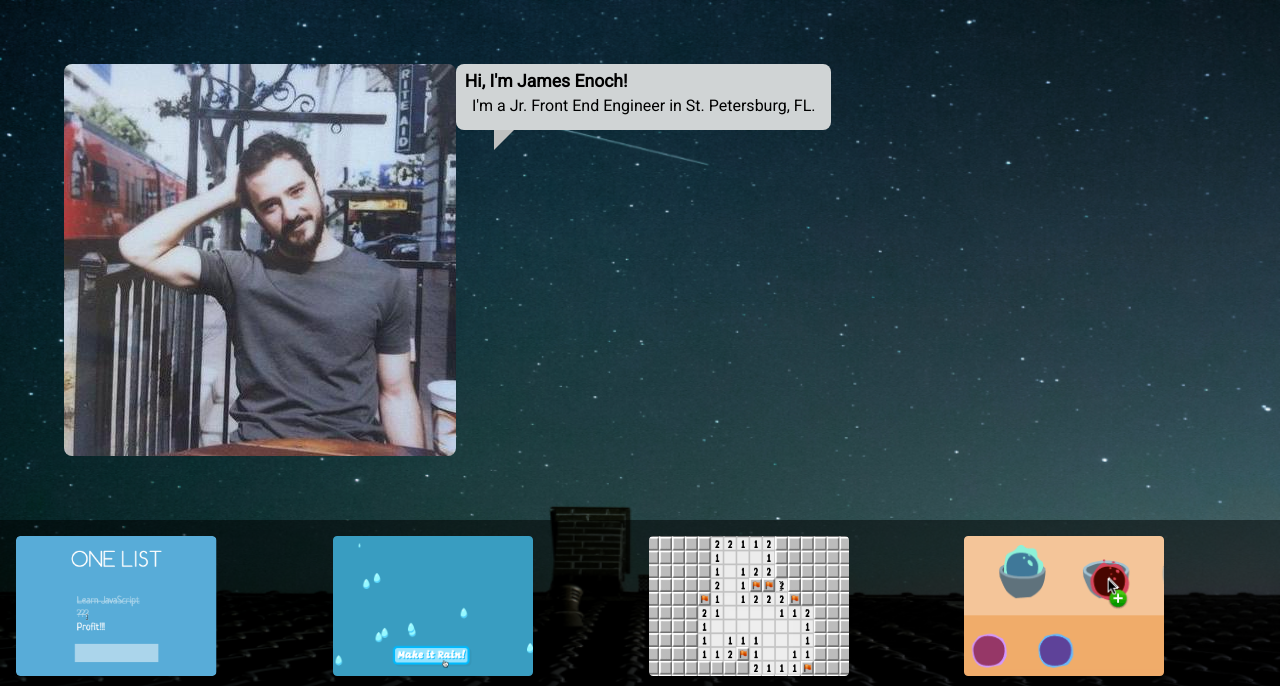
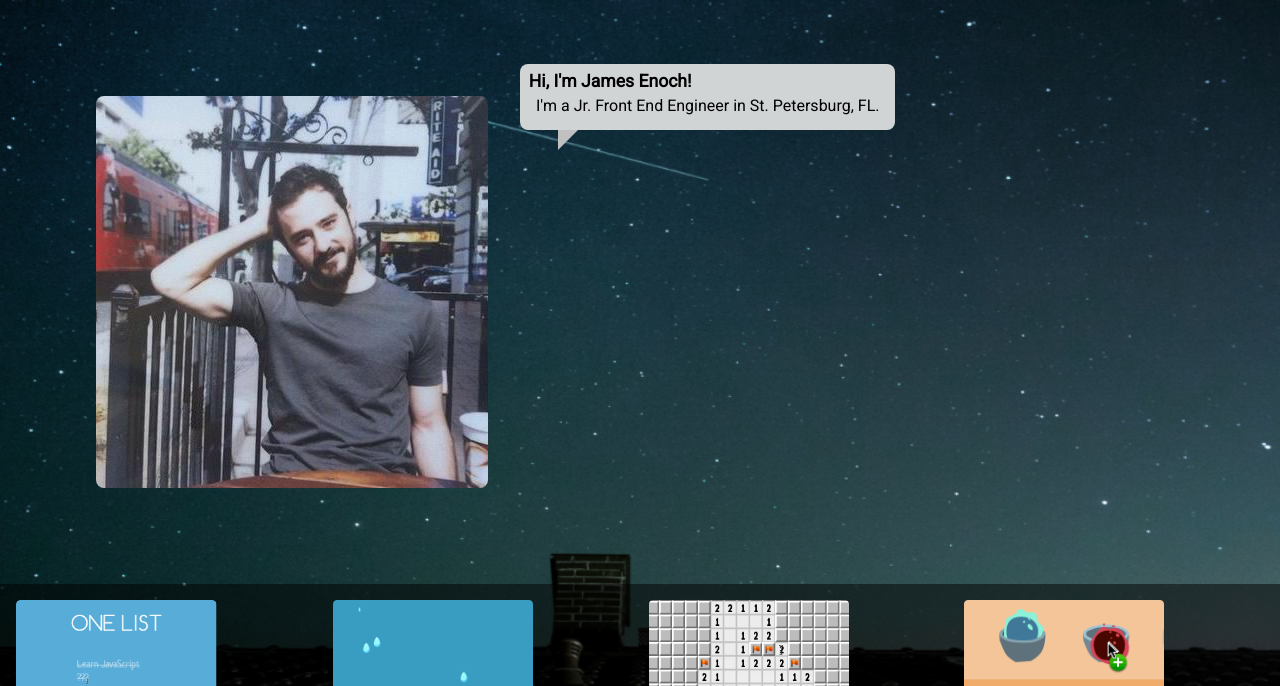
Before and after one commit to JamesEnoch89/mock-portfolio, a website: page public/index.html in a window 1280 px wide. Shown: the top 686 px of the page. Drawn offline with Linux system fonts and the light colour scheme.

Commit message:
re-fixed text bubble

```diff
--- a/public/index.html
+++ b/public/index.html
@@ -13,7 +13,7 @@
     <section class="top-section">
         <section class="profile-container">
             <img class="profile-photo" src="./images/24969907.jpg" alt="Me">
-            <section>
+            <section class="me-container">
                 <section class="me-text">
                     <h1>Hi, I'm James Enoch!</h1>
                     <p>I'm a Jr. Front End Engineer in St. Petersburg, FL.</p>
--- a/public/screen.css
+++ b/public/screen.css
@@ -33,6 +33,7 @@ body {
 }
 
 .profile-photo {
+  margin: 2em;
   max-width: 90%;
   border-radius: 8px;
 }
```
